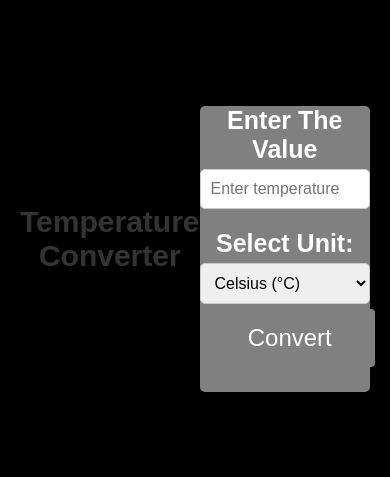
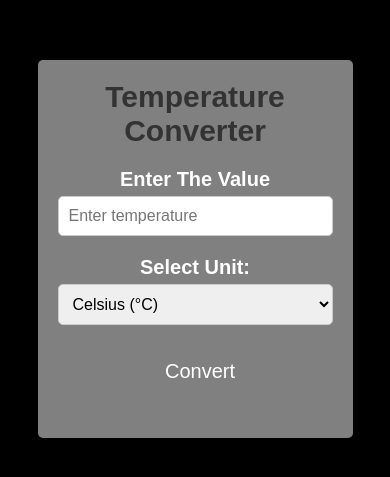
Before and after one commit to Sanjay-Kumar-262004/Heat-Hub, a plain HTML site: page index.html in a window 390 px wide. Shown: the part 173-650 px from the top of the page. Drawn offline with Linux system fonts and the light colour scheme.

Commit message:
Changes made in Css for responsiveness

```diff
--- a/index.html
+++ b/index.html
@@ -8,8 +8,9 @@
     <link rel="icon" href="temperature.png">
 </head>
 <body>
+    <div class="container">
         <header>Temperature Converter</header>
-    <div class="container">
+        <div class="content">
             <div class="input-container">
                 <label for="temperature">Enter The Value</label>
                 <input type="number" id="temperature" placeholder="Enter temperature">
@@ -23,6 +24,7 @@
                 </select>
             </div>
             <button id="convert-btn"><span>Convert</span></button>
+        </div>
         <div class="result" id="result"></div>
     </div>
     <script src="script.js"></script>
--- a/styles.css
+++ b/styles.css
@@ -8,8 +8,9 @@
 body {
     min-height: 100vh;
     display: flex;
+    flex-direction: column;
+    align-items: center;
     justify-content: center;
-    align-items: center;
     background: black;
     font-size: 25px;
     font-weight: 500;
@@ -22,15 +23,20 @@ body {
     border-radius: 5px;
     box-shadow: 0 0 10px rgba(0, 0, 0, 0.2);
     text-align: center;
-    max-width: 100%;
+    max-width: 400px;
+    margin: 0 auto;
+    padding: 20px;
+    display: flex;
+    flex-direction: column;
+    align-items: center;
 }
 
 header {
     text-align: center;
-    margin-bottom: 20px;
     color: #333;
     font-size: 30px;
     font-weight: 700;
+    margin-bottom: 20px;
 }
 
 .input-container {
@@ -50,6 +56,19 @@ input, select {
     margin-top: 5px;
 }
 
+.unit-container {
+    margin-bottom: 20px; /* Add space between Select Unit and Convert button */
+}
+
+select {
+    width: 100%;
+    padding: 10px;
+    font-size: 16px;
+    border: 1px solid #ccc;
+    border-radius: 5px;
+    margin-top: 5px;
+}
+
 button {
     border-radius: 4px;
     background-color: gray;
@@ -59,15 +78,32 @@ button {
     font-size: 24px;
     padding: 15px;
     width: 100%;
-    transition: all 0.5s;
+    transition: all 0.3s;
     cursor: pointer;
     margin: 5px;
+    position: relative; /* Create a relative positioning context for the pseudo-element */
+}
+
+button::before {
+    content: "";
+    position: absolute;
+    top: 0;
+    left: 0;
+    width: 0;
+    height: 100%;
+    background: rgba(255, 255, 255, 0.3); /* Transparent background */
+    transition: width 0.2s;
+}
+
+button:hover::before {
+    width: 100%; /* Expand the background on hover */
 }
 
 button span {
     cursor: pointer;
     display: inline-block;
     position: relative;
+    z-index: 2; /* Ensure text is on top of the pseudo-element */
     transition: 0.5s;
 }
 
@@ -94,12 +130,17 @@ button:hover span:after {
     font-weight: bold;
 }
 
-@media (min-width: 768px) {
+@media (max-width: 768px) {
     body {
-        font-size: 30px;
+        font-size: 20px;
     }
 
     .container {
-        max-width: 400px;
+        max-width: 90%;
+    }
+
+    button {
+        font-size: 20px;
+        padding: 10px;
     }
 }
```
Lines whose indentation alone changed are shown as unchanged.
